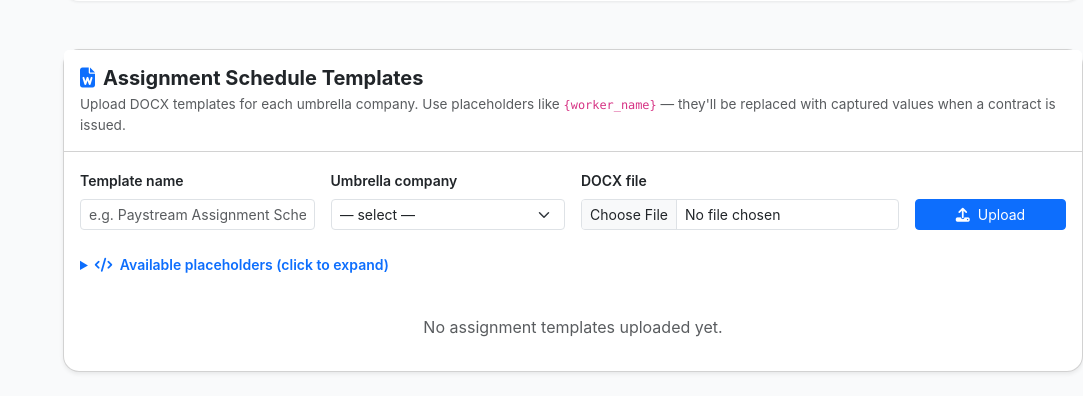
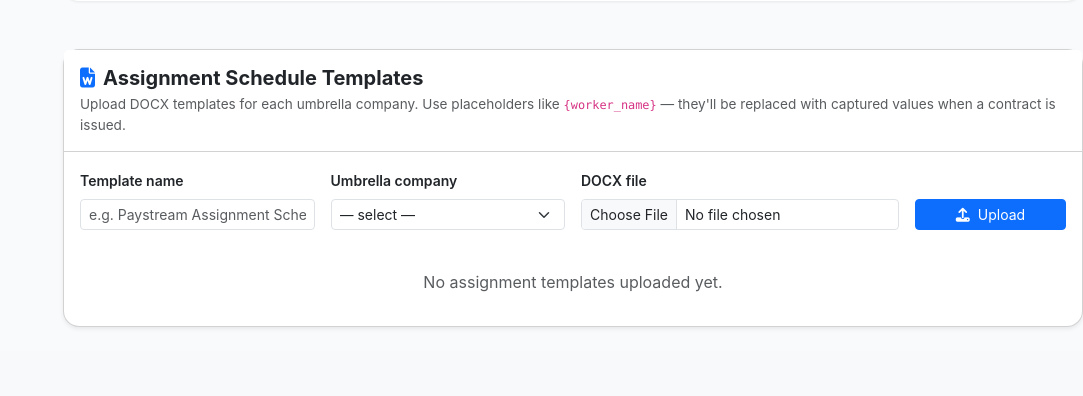
Before and after one commit to PatAgora/OS1---Dev, a Flask app: page /taxonomy/manage in a window 1280 px wide. Shown: the part 5862-6258 px from the top of the page, without its empty margins (197-1280 px from the left). After the commit the page ends 6190 px from the top, so only its background shows below. Run offline with Flask 3, Linux system fonts and the light colour scheme; the visitor is signed in with stand-in values (Sample User, id 1); data comes from the database, SQL or seed files in the repository; data that the repository does not hold is empty; some libraries are stand-ins or nearby versions.

Commit message:
[OS1] Remove placeholder reference from Assignment Templates config section

```diff
--- a/templates/taxonomy_manage.html
+++ b/templates/taxonomy_manage.html
@@ -1062,36 +1062,6 @@ Optimus Compliance Team">{{ email_template_ref.body if email_template_ref else '
       </div>
     </form>
 
-    <!-- Placeholder reference -->
-    <details class="mb-4">
-      <summary class="fw-semibold small text-primary" style="cursor:pointer;">
-        <i class="fas fa-code me-1"></i> Available placeholders (click to expand)
-      </summary>
-      <div class="row mt-2">
-        <div class="col-md-4">
-          <code class="d-block small mb-1">{worker_name}</code>
-          <code class="d-block small mb-1">{position}</code>
-          <code class="d-block small mb-1">{hirer_name}</code>
-          <code class="d-block small mb-1">{start_date}</code>
-          <code class="d-block small mb-1">{end_date}</code>
-        </div>
-        <div class="col-md-4">
-          <code class="d-block small mb-1">{hours_of_work}</code>
-          <code class="d-block small mb-1">{work_location}</code>
-          <code class="d-block small mb-1">{expenses}</code>
-          <code class="d-block small mb-1">{health_safety}</code>
-          <code class="d-block small mb-1">{vulnerable_person}</code>
-        </div>
-        <div class="col-md-4">
-          <code class="d-block small mb-1">{conduct_regs}</code>
-          <code class="d-block small mb-1">{notice_agency}</code>
-          <code class="d-block small mb-1">{notice_paystream}</code>
-          <code class="d-block small mb-1">{fee}</code>
-          <code class="d-block small mb-1">{invoice_frequency}</code>
-        </div>
-      </div>
-    </details>
-
     <!-- Existing templates -->
     {% if assignment_templates %}
     <table class="table table-sm table-hover mb-0">
```
